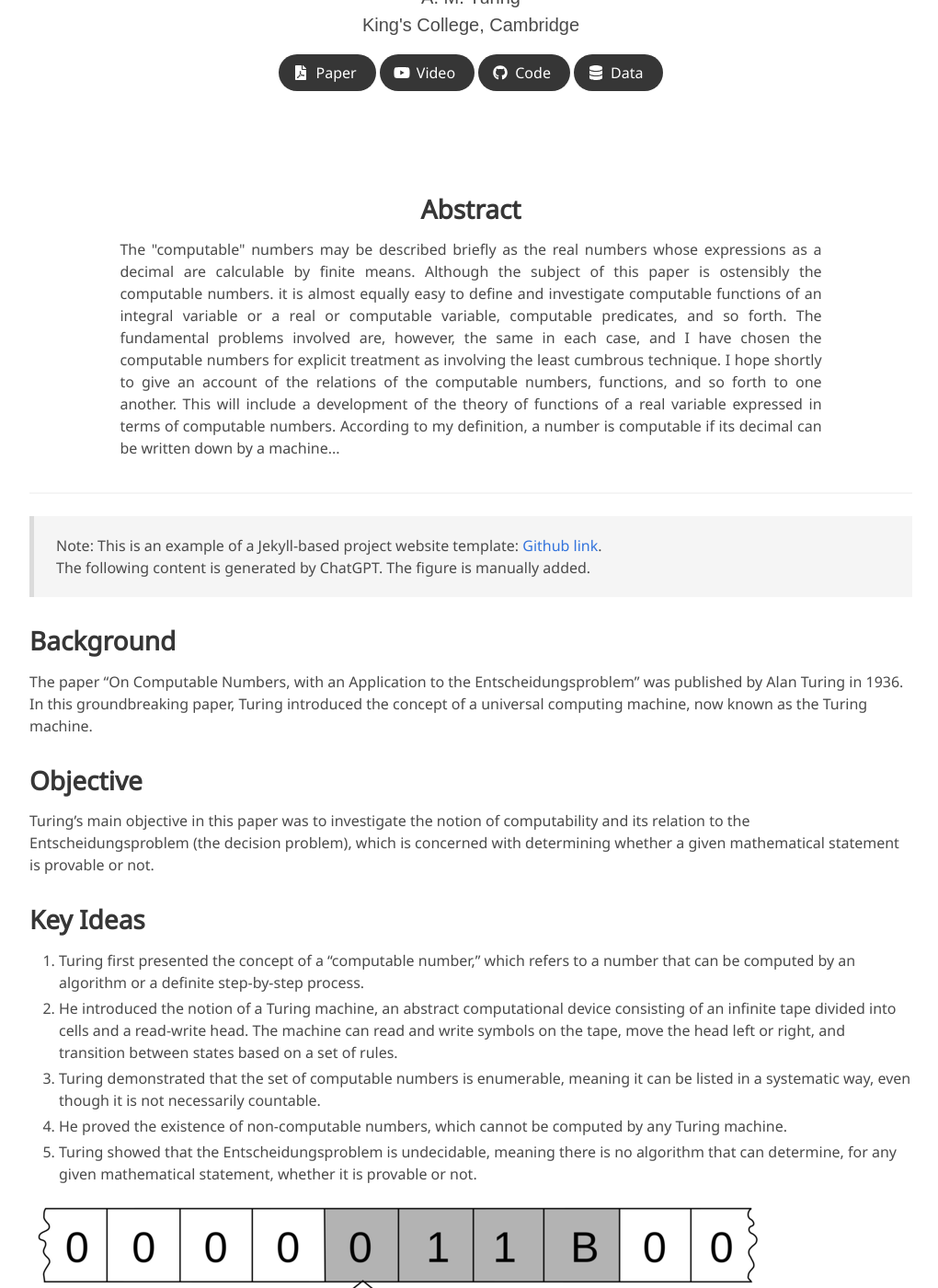
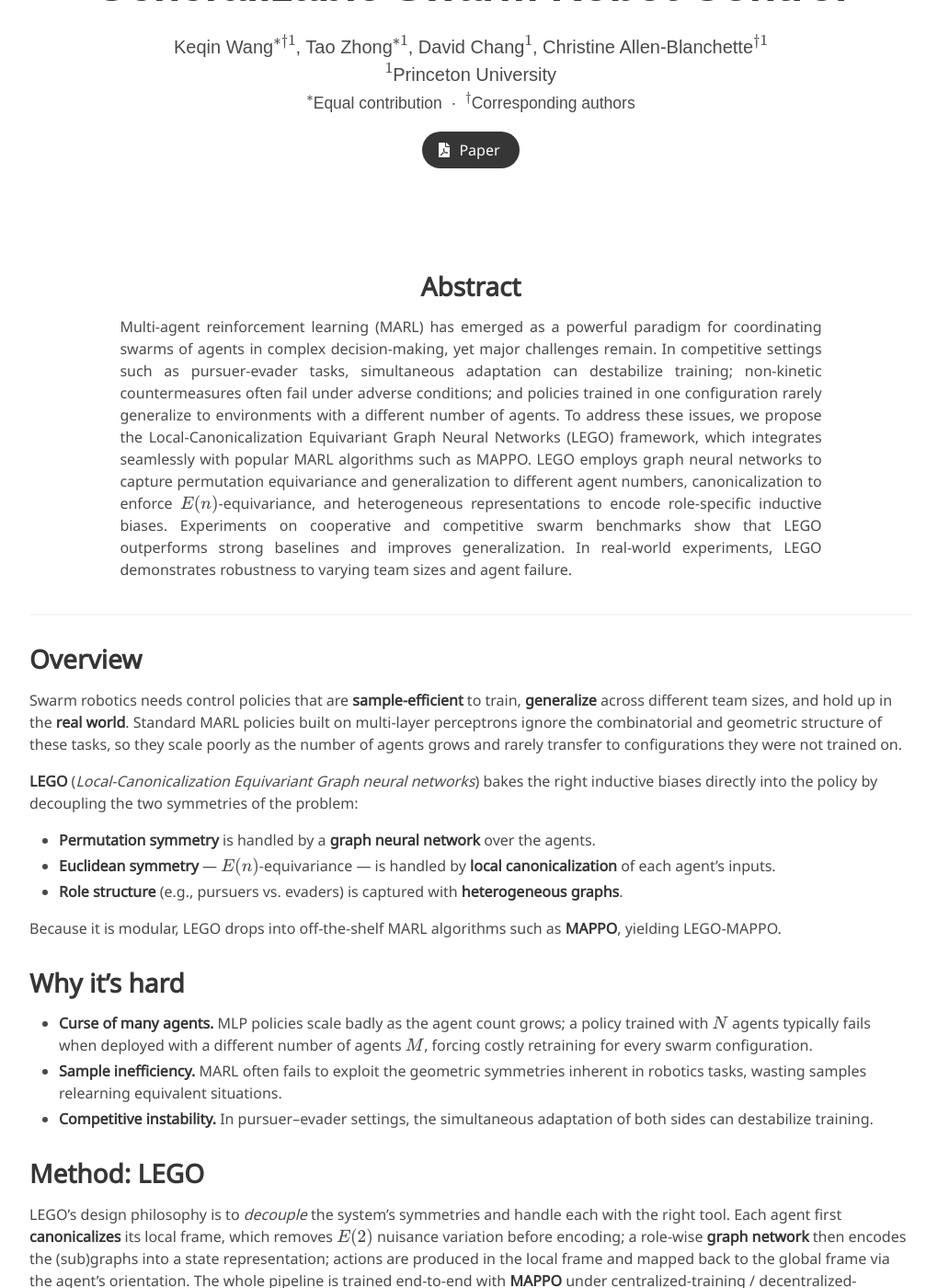
Before and after one commit to lego-marl/lego-marl.github.io, a Jekyll site: the page built from index.md, in a window 1280 px wide and 1400 px high, scrolled down 198 px. Shown: the whole window at 92% size, without its empty margins (128-1148 px from the left). Built offline with Jekyll 4.4.1, drawn with Linux system fonts in a browser that asks for light colours; some web fonts are replaced; some of the changed text lies outside the part shown.

Commit message:
Replace template placeholder content with LEGO paper details
Update title/authors/affiliation, real abstract, method/contributions/
results sections, arXiv paper link, and citation for arXiv:2509.14431.

Co-Authored-By: Claude Opus 4.8 (1M context) <noreply@anthropic.com>

````diff
--- a/index.md
+++ b/index.md
@@ -2,15 +2,15 @@
 layout: project_page
 permalink: /
 
-title: On Computable Numbers, with an Application to the Entscheidungsproblem
+title: Local-Canonicalization Equivariant Graph Neural Networks for Sample-Efficient and Generalizable Swarm Robot Control
 authors:
-    A. M. Turing
+    Keqin Wang$^{*\dagger 1}$, Tao Zhong$^{*1}$, David Chang$^{1}$, Christine Allen-Blanchette$^{\dagger 1}$
 affiliations:
-    King's College, Cambridge
-paper: https://www.cs.virginia.edu/~robins/Turing_Paper_1936.pdf
-video: https://www.youtube.com/results?search_query=turing+machine
-code: https://github.com/topics/turing-machines
-data: https://huggingface.co/docs/datasets
+    $^1$Princeton University <br> <small>$^*$Equal contribution&nbsp;&nbsp;·&nbsp;&nbsp;$^\dagger$Corresponding authors</small>
+paper: https://arxiv.org/abs/2509.14431
+# video: # TODO: add video link later
+# code: # TODO: add code repo link if/when released
+# data: # TODO: add dataset link if released
 ---
 
 <!-- Using HTML to center the abstract -->
@@ -18,68 +18,59 @@ data: https://huggingface.co/docs/datasets
     <div class="column is-four-fifths">
         <h2>Abstract</h2>
         <div class="content has-text-justified">
-The "computable" numbers may be described briefly as the real
-numbers whose expressions as a decimal are calculable by finite means.
-Although the subject of this paper is ostensibly the computable numbers.
-it is almost equally easy to define and investigate computable functions
-of an integral variable or a real or computable variable, computable
-predicates, and so forth. The fundamental problems involved are,
-however, the same in each case, and I have chosen the computable numbers
-for explicit treatment as involving the least cumbrous technique. I hope
-shortly to give an account of the relations of the computable numbers,
-functions, and so forth to one another. This will include a development
-of the theory of functions of a real variable expressed in terms of computable
-numbers. According to my definition, a number is computable
-if its decimal can be written down by a machine...
+Multi-agent reinforcement learning (MARL) has emerged as a powerful paradigm for coordinating swarms of agents in complex decision-making, yet major challenges remain. In competitive settings such as pursuer-evader tasks, simultaneous adaptation can destabilize training; non-kinetic countermeasures often fail under adverse conditions; and policies trained in one configuration rarely generalize to environments with a different number of agents. To address these issues, we propose the Local-Canonicalization Equivariant Graph Neural Networks (LEGO) framework, which integrates seamlessly with popular MARL algorithms such as MAPPO. LEGO employs graph neural networks to capture permutation equivariance and generalization to different agent numbers, canonicalization to enforce $E(n)$-equivariance, and heterogeneous representations to encode role-specific inductive biases. Experiments on cooperative and competitive swarm benchmarks show that LEGO outperforms strong baselines and improves generalization. In real-world experiments, LEGO demonstrates robustness to varying team sizes and agent failure.
         </div>
     </div>
 </div>
 
 ---
 
-> Note: This is an example of a Jekyll-based project website template: [Github link](https://github.com/shunzh/project_website).\
-> The following content is generated by ChatGPT. The figure is manually added.
+<!-- TODO: add teaser figure / method overview figure here -->
 
-## Background
-The paper "On Computable Numbers, with an Application to the Entscheidungsproblem" was published by Alan Turing in 1936. In this groundbreaking paper, Turing introduced the concept of a universal computing machine, now known as the Turing machine.
+## Overview
 
-## Objective
-Turing's main objective in this paper was to investigate the notion of computability and its relation to the Entscheidungsproblem (the decision problem), which is concerned with determining whether a given mathematical statement is provable or not.
+Swarm robotics needs control policies that are **sample-efficient** to train, **generalize** across different team sizes, and hold up in the **real world**. Standard MARL policies built on multi-layer perceptrons ignore the combinatorial and geometric structure of these tasks, so they scale poorly as the number of agents grows and rarely transfer to configurations they were not trained on.
 
+**LEGO** (*Local-Canonicalization Equivariant Graph neural networks*) bakes the right inductive biases directly into the policy by decoupling the two symmetries of the problem:
 
-## Key Ideas
-1. Turing first presented the concept of a "computable number," which refers to a number that can be computed by an algorithm or a definite step-by-step process.
-2. He introduced the notion of a Turing machine, an abstract computational device consisting of an infinite tape divided into cells and a read-write head. The machine can read and write symbols on the tape, move the head left or right, and transition between states based on a set of rules.
-3. Turing demonstrated that the set of computable numbers is enumerable, meaning it can be listed in a systematic way, even though it is not necessarily countable.
-4. He proved the existence of non-computable numbers, which cannot be computed by any Turing machine.
-5. Turing showed that the Entscheidungsproblem is undecidable, meaning there is no algorithm that can determine, for any given mathematical statement, whether it is provable or not.
+- **Permutation symmetry** is handled by a **graph neural network** over the agents.
+- **Euclidean symmetry** — $E(n)$-equivariance — is handled by **local canonicalization** of each agent's inputs.
+- **Role structure** (e.g., pursuers vs. evaders) is captured with **heterogeneous graphs**.
 
-![Turing Machine](/static/image/Turing_machine.png)
+Because it is modular, LEGO drops into off-the-shelf MARL algorithms such as **MAPPO**, yielding LEGO-MAPPO.
 
-*Figure 1: A representation of a Turing Machine. Source: [Wiki](https://en.wikipedia.org/wiki/Turing_machine).*
+## Why it's hard
 
-## Table: Comparison of Computable and Non-Computable Numbers
+- **Curse of many agents.** MLP policies scale badly as the agent count grows; a policy trained with $N$ agents typically fails when deployed with a different number of agents $M$, forcing costly retraining for every swarm configuration.
+- **Sample inefficiency.** MARL often fails to exploit the geometric symmetries inherent in robotics tasks, wasting samples relearning equivalent situations.
+- **Competitive instability.** In pursuer–evader settings, the simultaneous adaptation of both sides can destabilize training.
 
-| Computable Numbers | Non-Computable Numbers |
-|-------------------|-----------------------|
-| Rational numbers, e.g., 1/2, 3/4 | Transcendental numbers, e.g., π, e |
-| Algebraic numbers, e.g., √2, ∛3 | Non-algebraic numbers, e.g., √2 + √3 |
-| Numbers with finite decimal representations | Numbers with infinite, non-repeating decimal representations |
+## Method: LEGO
 
-He used the concept of a universal Turing machine to prove that the set of computable functions is recursively enumerable, meaning it can be listed by an algorithm.
+LEGO's design philosophy is to *decouple* the system's symmetries and handle each with the right tool. Each agent first **canonicalizes** its local frame, which removes $E(2)$ nuisance variation before encoding; a role-wise **graph network** then encodes the (sub)graphs into a state representation; actions are produced in the local frame and mapped back to the global frame via the agent's orientation. The whole pipeline is trained end-to-end with **MAPPO** under centralized-training / decentralized-execution.
 
-## Significance
-Turing's paper laid the foundation for the theory of computation and had a profound impact on the development of computer science. The Turing machine became a fundamental concept in theoretical computer science, serving as a theoretical model for studying the limits and capabilities of computation. Turing's work also influenced the development of programming languages, algorithms, and the design of modern computers.
+Because canonicalization removes $E(2)$ variation before encoding, the resulting policy is **$E(2)$-equivariant by construction**, and the graph structure makes it **permutation-equivariant** within each role.
+
+## Contributions
+
+- A novel and **modular framework, LEGO**, that synergistically integrates local canonicalization for geometric $E(n)$-equivariance, graph neural networks for permutation equivariance, and heterogeneous graphs for role-based policies.
+- Empirical demonstration that LEGO, when integrated with MAPPO, achieves **superior sample efficiency and performance** over strong baselines in both cooperative and competitive MARL tasks.
+- Rigorous validation of **generalization**: zero-shot scalability to unseen numbers of agents, and out-of-distribution generalization to novel geometric configurations.
+- **Real hardware demonstration** on Crazyflie drones, highlighting the framework's potential for real-world robotics.
+
+## Results
+
+- Outperforms strong baselines on cooperative and competitive swarm benchmarks (including the MPE Tag pursuer–evader task).
+- **Zero-shot** transfer to team sizes never seen during training.
+- Robustness to **agent failure** and varying team sizes in **real-world** Crazyflie drone flights.
 
 ## Citation
-```
-@article{turing1936computable,
-  title={On computable numbers, with an application to the Entscheidungsproblem},
-  author={Turing, Alan Mathison},
-  journal={Journal of Mathematics},
-  volume={58},
-  number={345-363},
-  pages={5},
-  year={1936}
+
+```bibtex
+@article{wang2025lego,
+  title   = {Local-Canonicalization Equivariant Graph Neural Networks for Sample-Efficient and Generalizable Swarm Robot Control},
+  author  = {Wang, Keqin and Zhong, Tao and Chang, David and Allen-Blanchette, Christine},
+  journal = {arXiv preprint arXiv:2509.14431},
+  year    = {2025}
 }
 ```
````
